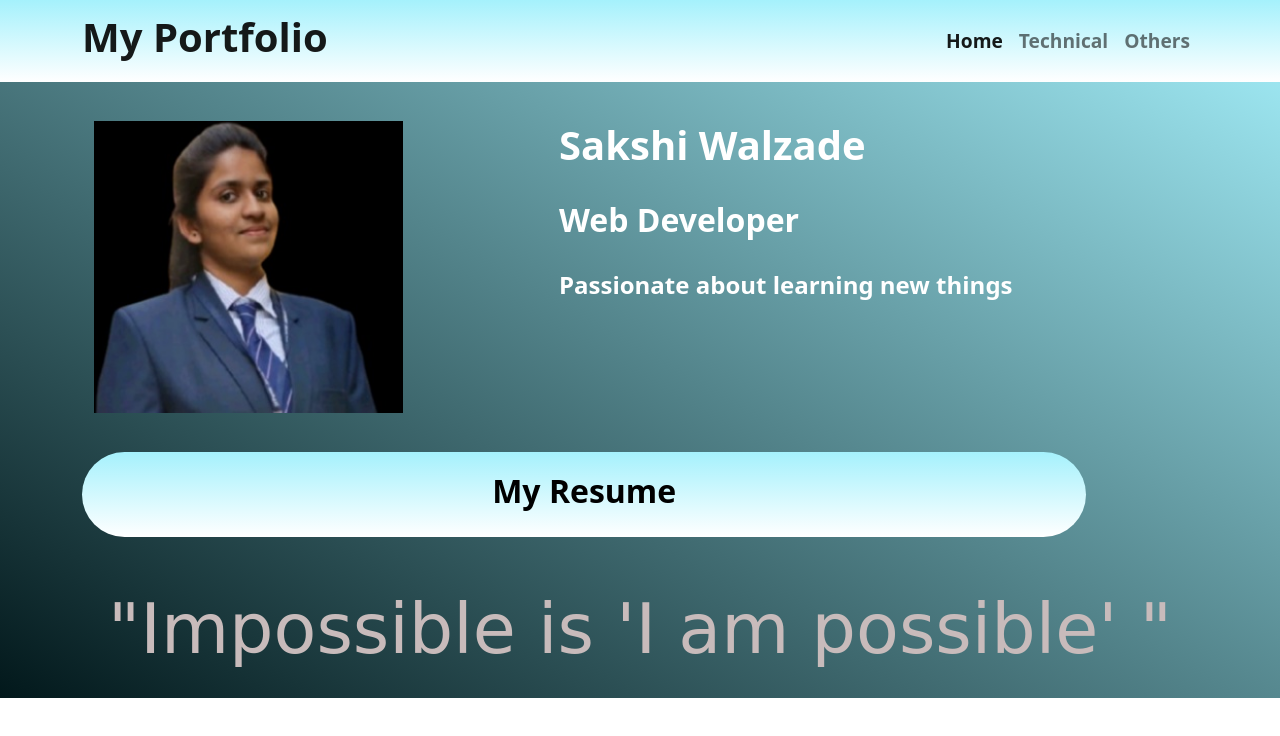
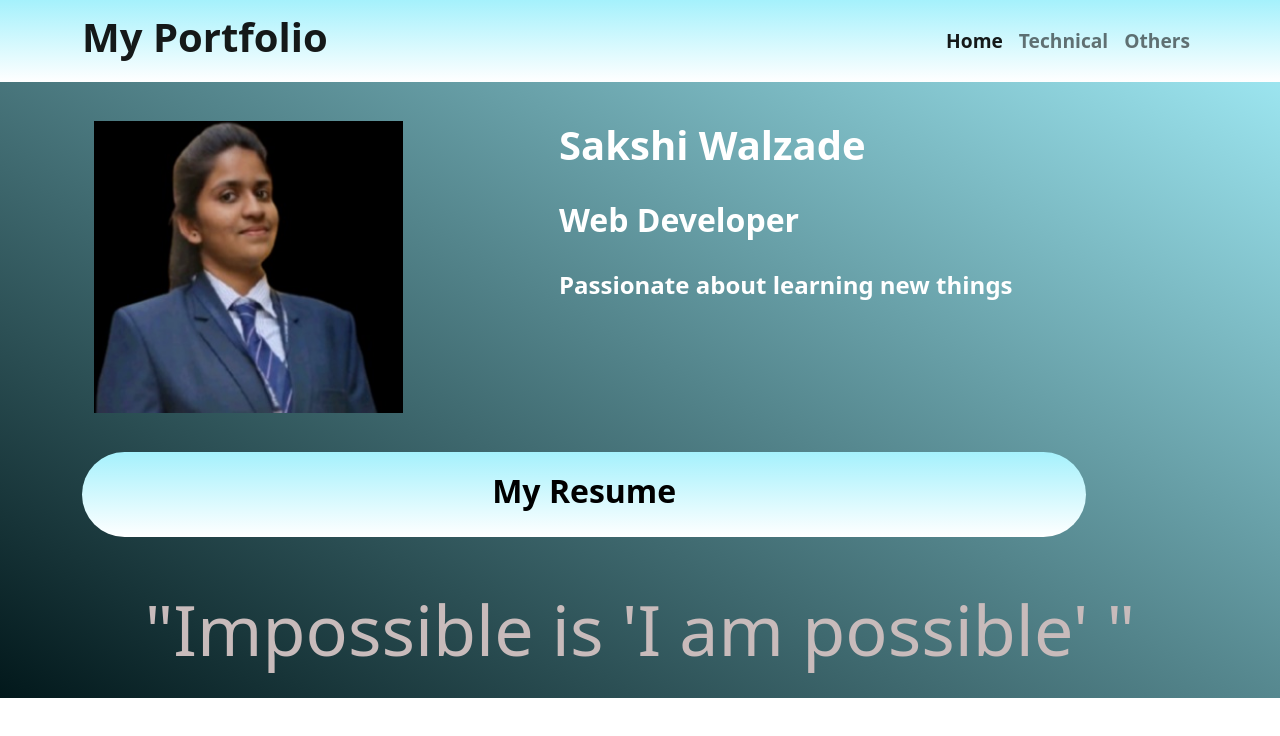
Before and after one commit to sakshiw1002/Portfolio, a plain HTML site: page index.html in a window 1280 px wide. Drawn offline with nearby package versions, Linux system fonts and the light colour scheme.

Commit message:
Update index.css

```diff
--- a/css/index.css
+++ b/css/index.css
@@ -63,7 +63,6 @@ a{
 	text-align: center;
 	color: var(--ternary);
 	font-size: 70px;
-	font-family: "Brush Script MT","Lucida Handwriting",Cursive;
 }
 
 @media screen and (max-width:992px) {
```
